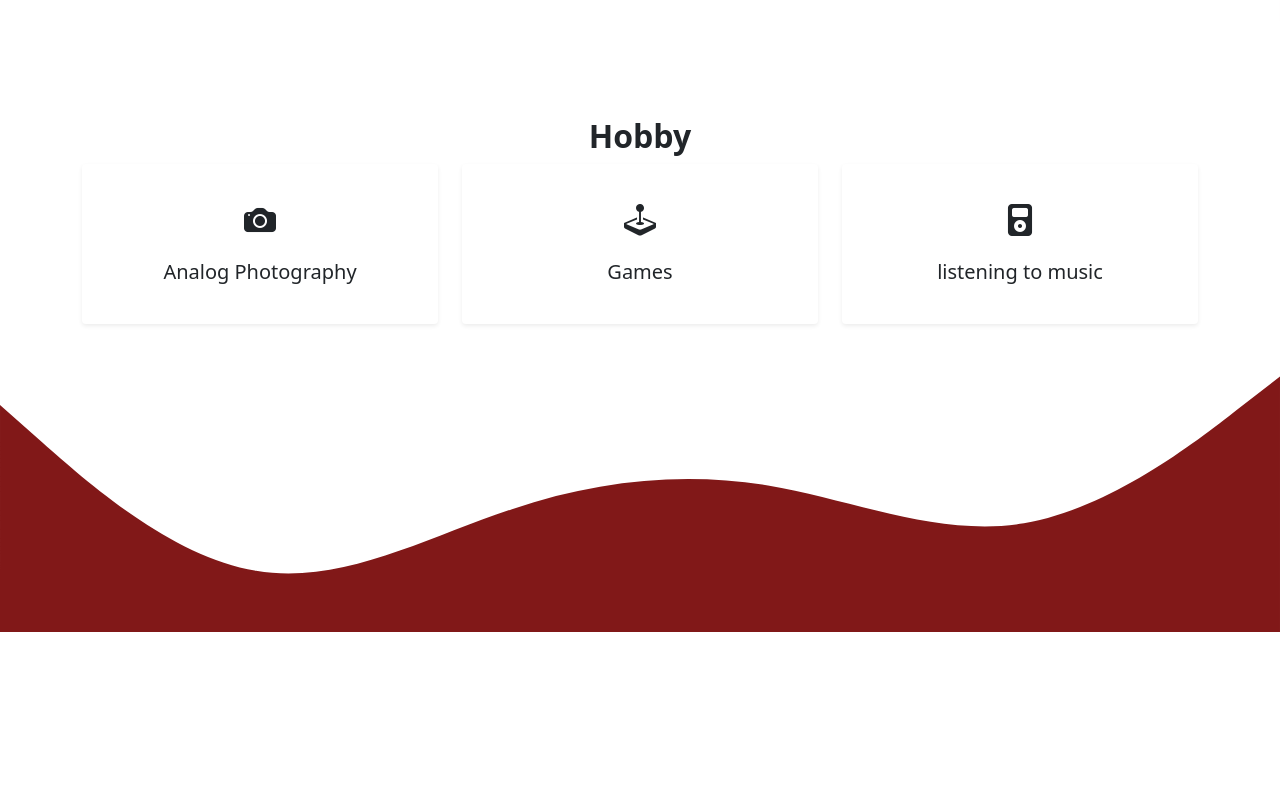
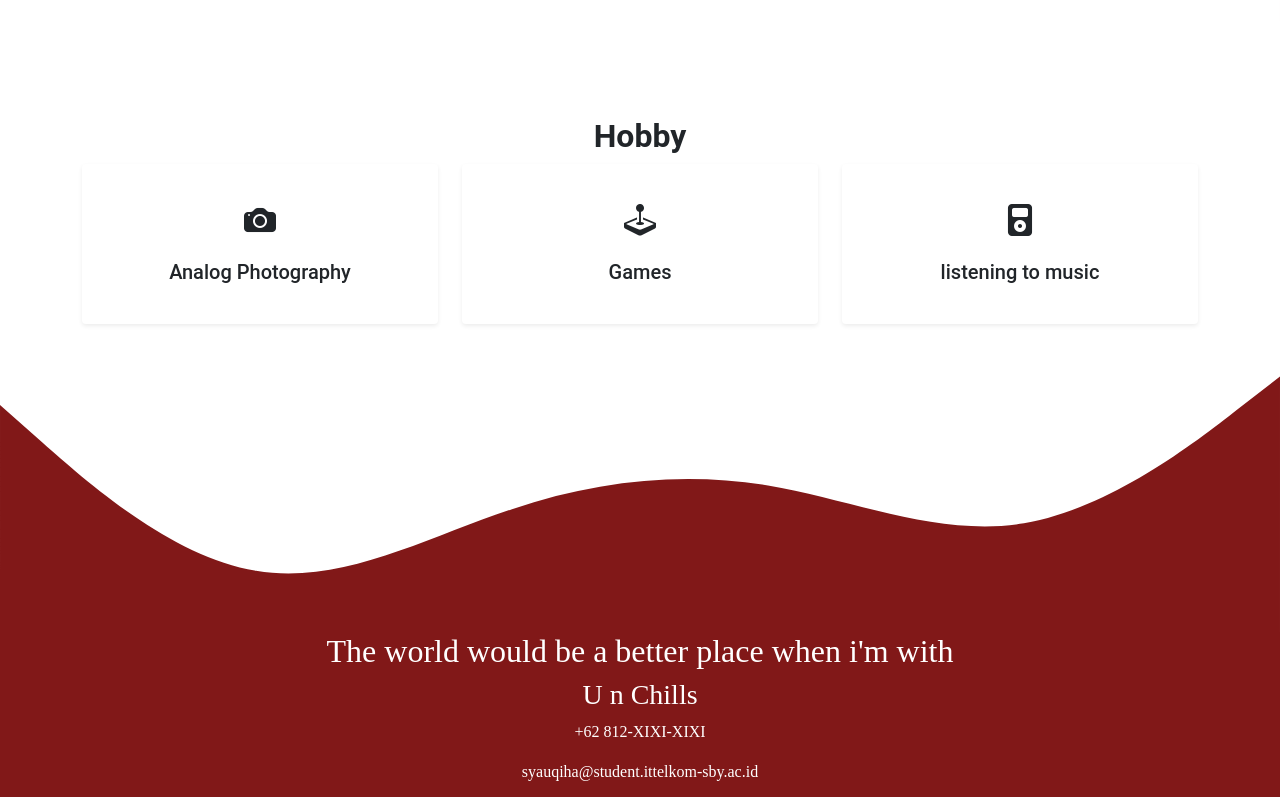
Before and after one commit to syauqihaa/Web-Personal, a plain HTML site: page index.html in a window 1280 px wide. Shown: the part 1408-2205 px from the top of the page. Drawn offline with nearby package versions, Linux system fonts and the light colour scheme.

Commit message:
Update style.css

```diff
--- a/style.css
+++ b/style.css
@@ -11,7 +11,11 @@
   background-color: #ffffff;
   font-family: roboto;
 }
-
+#hobby {
+  background-color: #ffffff;
+  font-family: roboto;
+}
 #footer {
+  background-color: #811818;
   font-family: poppins;
 }
```
